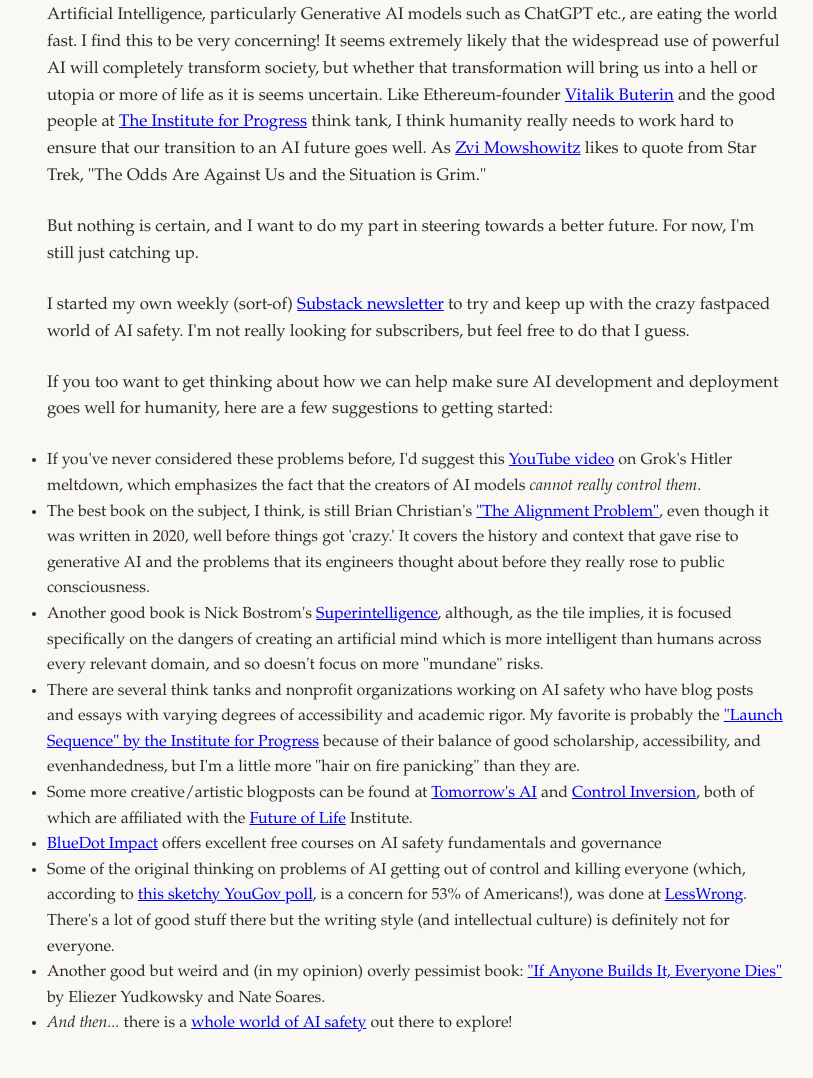
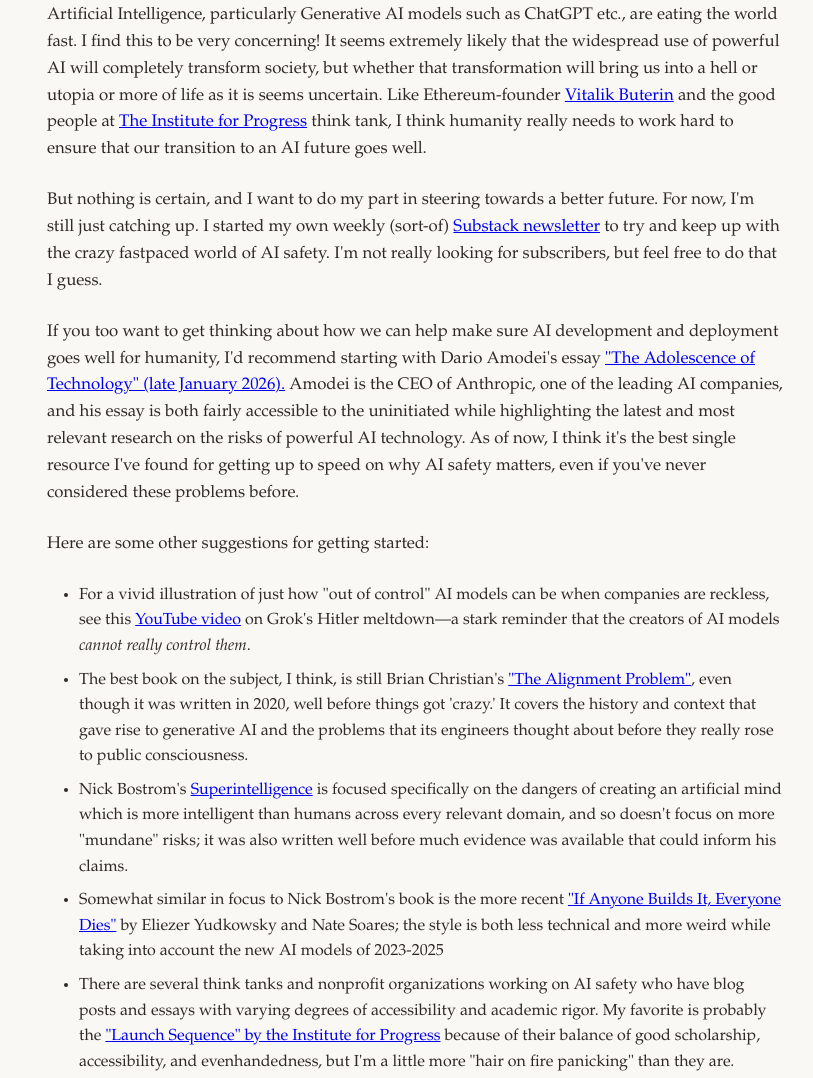
Before and after one commit to mattlubin/mattlubin.github.io, a plain HTML site: page ai-safety.html in a window 1280 px wide. Shown: the part 431-1509 px from the top of the page, without its empty margins (225-1038 px from the left). Drawn offline with Linux system fonts and the light colour scheme.

Commit message:
+ Amodei essay

```diff
--- a/ai-safety.html
+++ b/ai-safety.html
@@ -123,6 +123,15 @@
       font-size: 1.05rem;
     }
 
+    .content ul {
+      padding-left: 2rem;
+      margin-bottom: 1.5rem;
+    }
+
+    .content li {
+      margin-bottom: 0.5rem;
+    }
+
     /* Link card styles */
     .link-card {
       display: block;
@@ -218,19 +227,19 @@
       <p>Artificial Intelligence, particularly Generative AI models such as ChatGPT etc., are eating the world fast. I find this to be very concerning!
         It seems extremely likely that the widespread use of powerful AI will completely transform society, but whether that transformation will bring us into a hell or utopia or more of life as it is seems uncertain.
         Like Ethereum-founder <a href="https://vitalik.eth.limo/general/2023/11/27/techno_optimism.html"> Vitalik Buterin</a> and the good people at <a href="https://ifp.org/preparing-for-launch/">The Institute for Progress</a> think tank, I think humanity really needs to work hard to ensure that our transition to an AI future goes well.
-        As <a href="https://thezvi.substack.com/p/the-risk-of-gradual-disempowerment?open=false#%C2%A7the-odds-are-against-us-and-the-situation-is-grim"> Zvi Mowshowitz</a> likes to quote from Star Trek, "The Odds Are Against Us and the Situation is Grim."</p>
-      <p> But nothing is certain, and I want to do my part in steering towards a better future. For now, I'm still just catching up. </p>
-      <p> I started my own weekly (sort-of) <a href="https://mattsbiodefense.substack.com/">Substack newsletter</a> to try and keep up with the crazy fastpaced world of AI safety. I'm not really looking for subscribers, but feel free to do that I guess.</p>
-      <p>If you too want to get thinking about how we can help make sure AI development and deployment goes well for humanity, here are a few suggestions to getting started:</p>
+      <p> But nothing is certain, and I want to do my part in steering towards a better future. For now, I'm still just catching up. I started my own weekly (sort-of) <a href="https://mattsbiodefense.substack.com/">Substack newsletter</a> to try and keep up with the crazy fastpaced world of AI safety. I'm not really looking for subscribers, but feel free to do that I guess.</p>
+      <p>If you too want to get thinking about how we can help make sure AI development and deployment goes well for humanity, I'd recommend starting with Dario Amodei's essay <a href="https://www.darioamodei.com/essay/the-adolescence-of-technology">"The Adolescence of Technology" (late January 2026).</a>
+        Amodei is the CEO of Anthropic, one of the leading AI companies, and his essay is both fairly accessible to the uninitiated while highlighting the latest and most relevant research on the risks of powerful AI technology. As of now, I think it's the best single resource I've found for getting up to speed on why AI safety matters, even if you've never considered these problems before.</p>
+      <p>Here are some other suggestions for getting started:</p>
       <ul>
-        <li>If you've never considered these problems before, I'd suggest this <a href="https://www.youtube.com/watch?v=r_9wkavYt4Y">YouTube video</a> on Grok's Hitler meltdown, which emphasizes the fact that the creators of AI models <em>cannot really control them</em>.</li>
+        <li>For a vivid illustration of just how "out of control" AI models can be when companies are reckless, see this <a href="https://www.youtube.com/watch?v=r_9wkavYt4Y">YouTube video</a> on Grok's Hitler meltdown—a stark reminder that the creators of AI models <em>cannot really control them</em>.</li>
         <li>The best book on the subject, I think, is still Brian Christian's <a href="https://brianchristian.org/the-alignment-problem/">"The Alignment Problem"</a>, even though it was written in 2020, well before things got 'crazy.' It covers the history and context that gave rise to generative AI and the problems that its engineers thought about before they really rose to public consciousness.</li>
-        <li>Another good book is Nick Bostrom's <a href="https://www.amazon.com/Superintelligence-Dangers-Strategies-Nick-Bostrom/dp/0198739834">Superintelligence</a>, although, as the tile implies, it is focused specifically on the dangers of creating an artificial mind which is more intelligent than humans across every relevant domain, and so doesn't focus on more "mundane" risks.</li>
+        <li>Nick Bostrom's <a href="https://www.amazon.com/Superintelligence-Dangers-Strategies-Nick-Bostrom/dp/0198739834">Superintelligence</a> is focused specifically on the dangers of creating an artificial mind which is more intelligent than humans across every relevant domain, and so doesn't focus on more "mundane" risks; it was also written well before much evidence was available that could inform his claims.</li>
+        <li>Somewhat similar in focus to Nick Bostrom's book is the more recent <a href="https://ifanyonebuildsit.com/">"If Anyone Builds It, Everyone Dies"</a> by Eliezer Yudkowsky and Nate Soares; the style is both less technical and more weird while taking into account the new AI models of 2023-2025</li>
         <li>There are several think tanks and nonprofit organizations working on AI safety who have blog posts and essays with varying degrees of accessibility and academic rigor. My favorite is probably the <a href="https://ifp.org/preparing-for-launch/">"Launch Sequence" by the Institute for Progress</a> because of their balance of good scholarship, accessibility, and evenhandedness, but I'm a little more "hair on fire panicking" than they are.</li>
         <li>Some more creative/artistic blogposts can be found at <a href="https://www.tomorrows-ai.org/">Tomorrow's AI</a> and <a href="https://control-inversion.ai/">Control Inversion</a>, both of which are affiliated with the <a href="https://futureoflife.org/">Future of Life</a> Institute.</li>
         <li><a href="https://bluedot.org/courses">BlueDot Impact</a> offers excellent free courses on AI safety fundamentals and governance</li>
         <li>Some of the original thinking on problems of AI getting out of control and killing everyone (which, according to <a href="https://www.yahoo.com/news/article/poll-most-americans-think-ai-will-destroy-humanity-someday-212132958.html">this sketchy YouGov poll</a>, is a concern for 53% of Americans!), was done at <a href="https://www.lesswrong.com/">LessWrong</a>. There's a lot of good stuff there but the writing style (and intellectual culture) is definitely not for everyone.</li>
-        <li>Another good but weird and (in my opinion) overly pessimist book: <a href="https://ifanyonebuildsit.com/">"If Anyone Builds It, Everyone Dies"</a> by Eliezer Yudkowsky and Nate Soares.</li>
         <li><em>And then...</em> there is a <a href="https://www.aisafety.com/map">whole world of AI safety</a> out there to explore!</li>
       </ul>
     </div>
```
